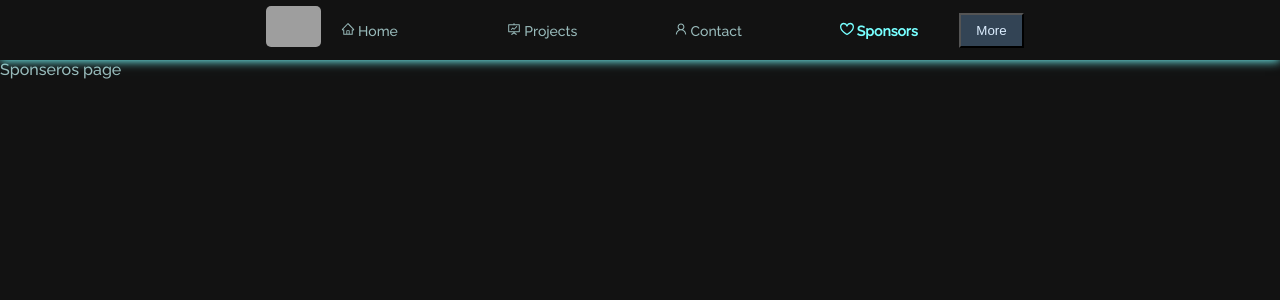
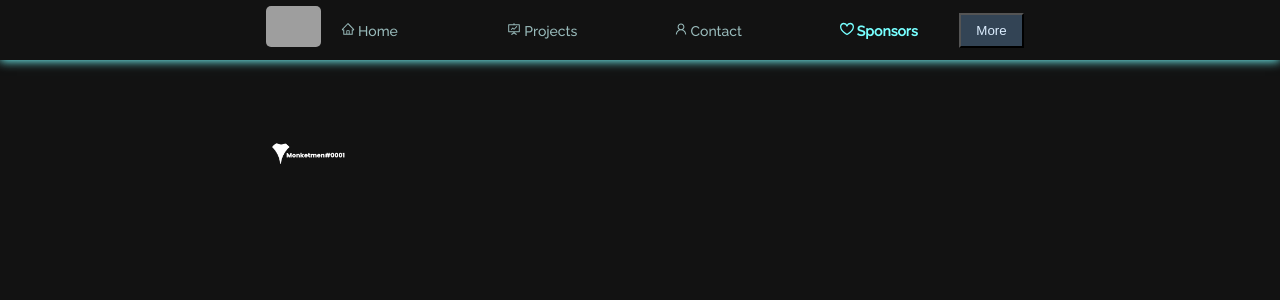
Before and after one commit to yeffreydev/portfolio, a React (Create React App) app: page /sponsors in a window 1280 px wide. Shown: the top 300 px of the page. Built offline with nearby package versions, Linux system fonts and the light colour scheme; grey boxes are pictures that could not be loaded.

Commit message:
add sponsers feature

```diff
--- /dev/null
+++ b/src/assets/css/Sponsors.module.css
@@ -0,0 +1,7 @@
+.list {
+  margin-top: 50px;
+  width: 100%;
+  display: flex;
+  flex-wrap: wrap;
+  gap: 50px;
+}
--- /dev/null
+++ b/src/assets/css/components/Sponsor.module.css
@@ -0,0 +1,21 @@
+.sponsor {
+  border-radius: 20px;
+  width: 100px;
+  height: 100px;
+  display: grid;
+  place-items: center;
+  color: white;
+}
+.sponsor:hover {
+  scale: 1.2;
+}
+
+.sponsor img {
+  width: 100%;
+  object-fit: scale-down;
+  height: 100%;
+}
+
+.sponsor img[alt] {
+  font-size: 8px;
+}
--- /dev/null
+++ b/src/components/Sponsor.tsx
@@ -0,0 +1,15 @@
+import { SponsorI } from "../data/sponsors";
+import styles from "./../assets/css/components/Sponsor.module.css";
+export default function Sponsor(p: SponsorI) {
+  return (
+    <div className={styles.sponsor}>
+      {p.link ? (
+        <a href={p.link} target={"_blank"} rel="noreferrer">
+          <img src={p.img} alt={p.name} />
+        </a>
+      ) : (
+        <img src={p.img} alt={p.name} />
+      )}
+    </div>
+  );
+}
--- /dev/null
+++ b/src/data/sponsors.ts
@@ -0,0 +1,8 @@
+export interface SponsorI {
+  link: string;
+  name: string;
+  img: string;
+}
+
+const sponsors: SponsorI[] = [{ link: "", name: "monketmen#001", img: require("./../assets/img/sponsors/monketmen.png") }];
+export default sponsors;
--- a/src/pages/Sponsors.tsx
+++ b/src/pages/Sponsors.tsx
@@ -1,5 +1,18 @@
+import Sponsor from "../components/Sponsor";
+import sponsors from "../data/sponsors";
+import styles from "./../assets/css/Sponsors.module.css";
 function Sponsors() {
-  return <div>Sponseros page</div>;
+  return (
+    <div className="content-container">
+      <div className="content-width">
+        <div className={styles.list}>
+          {sponsors.map((item, index) => {
+            return <Sponsor name={item.name} link={item.link} img={item.img} key={index} />;
+          })}
+        </div>
+      </div>
+    </div>
+  );
 }
 
 export default Sponsors;
```
Also changed, not shown: src/assets/img/sponsors/monketmen.png (added).
